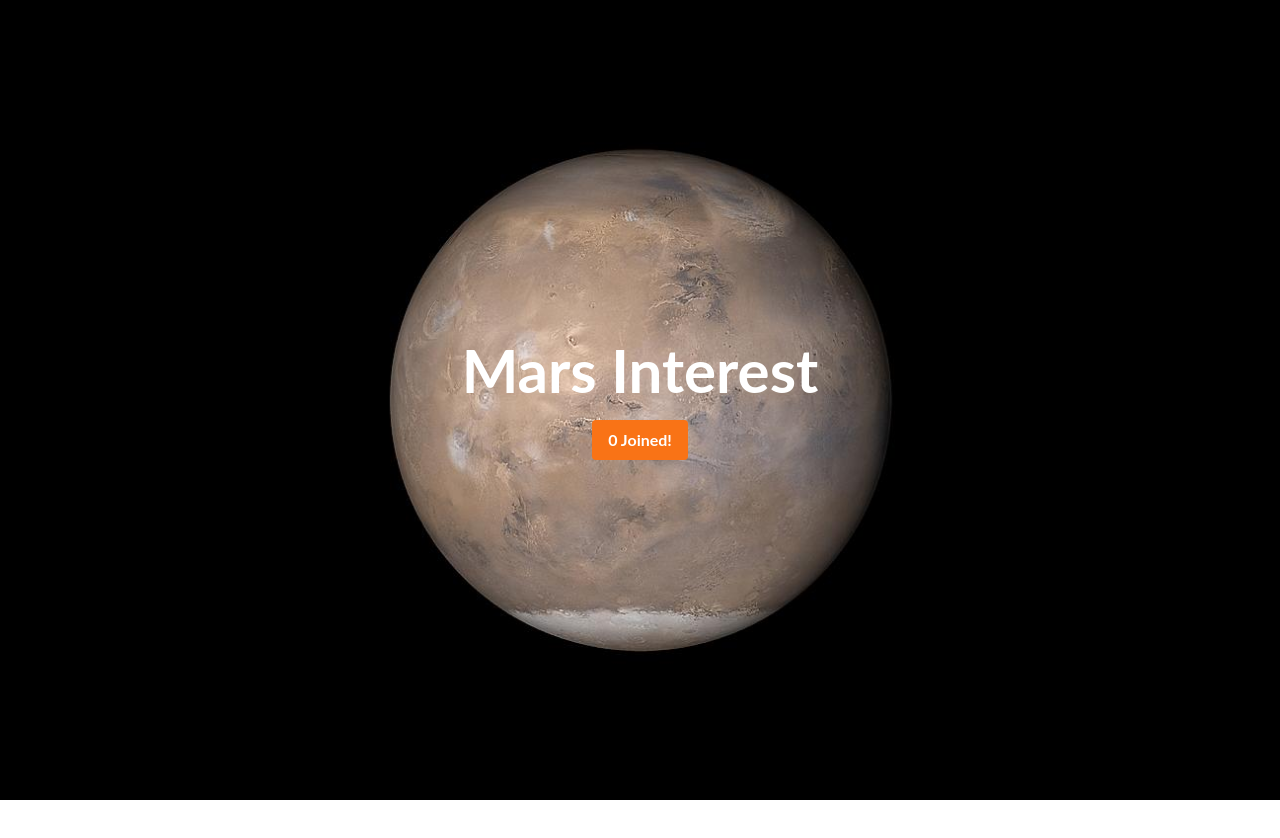
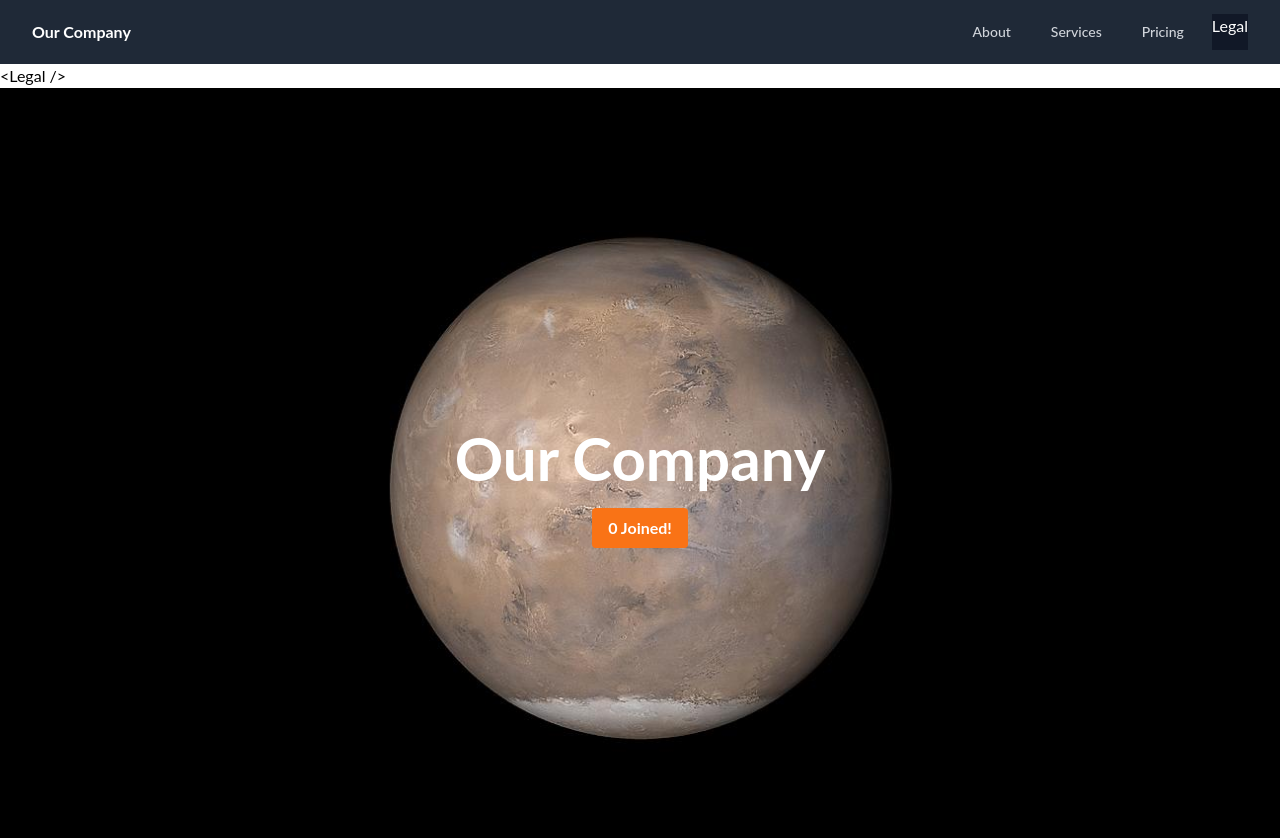
Before and after one commit to derp000/tsa-webmasters-2223, a React (Vite) app in the folder frontend/: page /Legal in a window 1280 px wide. Shown: the top 838 px of the page. Before the commit the page ends 800 px from the top, so only its background shows below. Built offline with nearby package versions, Linux system fonts and the light colour scheme.

Commit message:
Navbar stuff I'll fix later

```diff
--- a/frontend/src/App.jsx
+++ b/frontend/src/App.jsx
@@ -13,7 +13,7 @@ const App = () => {
       <Route path="/*" element={<Home />} />
       <Route path="/nav" element={<Navbar />} />
       <Route path="/refnav" element={<TestDisclosure />} />
-      <Route path = "/aboutus" element = {<AboutUs />} />
+      <Route path="/aboutus" element={<AboutUs />} />
     </Routes>
   );
 };
--- /dev/null
+++ b/frontend/src/components/Legal.jsx
@@ -0,0 +1,9 @@
+import React from 'react'
+
+const Legal = () => {
+  return (
+    <div>Legal</div>
+  )
+}
+
+export default Legal;
--- a/frontend/src/components/Navbar.jsx
+++ b/frontend/src/components/Navbar.jsx
@@ -1,23 +1,97 @@
-import React from "react";
+import { Fragment } from "react";
+import { NavLink, Route, Routes } from "react-router-dom";
 import { Disclosure } from "@headlessui/react";
+import { Bars3Icon, XMarkIcon } from "@heroicons/react/24/outline";
 
+import { AboutUs, Services, Pricing, Legal } from "./index";
+
+const categories = [
+  { name: "About" },
+  { name: "Services" },
+  { name: "Pricing" },
+  { name: "Legal" },
+];
+
+// TODO: use NavLink to route stuff
 const Navbar = () => {
   return (
-    <Disclosure as="nav" className="bg-orange-500">
-      <div className="flex items-center justify-between h-20">
-        <div className="absolute flex items-center justify-start pl-5">
-          <p>Absolute</p>
-        </div>
-        <div className="w-screen">
-          <div className="relative flex justify-end pr-10">
-            <div className="flex flex-row space-x-10">
-              <p>Hi</p>
-              <p>Bye</p>
+    <>
+      <Disclosure as="nav" className="bg-gray-800">
+        <div className="mx-auto max-w-7xl px-2 sm:px-6 lg:px-8">
+          <div className="relative flex h-16 items-center justify-between">
+            <div className="relative flex flex-shrink items-center lg:justify-start justify-between w-full font-bold text-white">
+              <div className="sm:hidden absolute inset-y-0 left-0 flex items-center">
+                {/* Menu UI */}
+                <Disclosure.Button className="inline-flex items-center justify-center rounded-md p-2 text-gray-400 hover:bg-gray-700 hover:text-white focus:outline-none focus:ring-2 focus:ring-inset focus:ring-white">
+                  <XMarkIcon
+                    className="ui-open:block ui-not-open:hidden h-6 w-6"
+                    aria-hidden="true"
+                  />
+                  <Bars3Icon
+                    className="ui-open:hidden ui-not-open:block h-6 w-6"
+                    aria-hidden="true"
+                  />
+                </Disclosure.Button>
+              </div>
+              {/* logo */}
+              <h1 className="block w-auto mx-auto sm:mx-0 lg:hidden">
+                Our Company
+              </h1>
+              <h1 className="hidden w-auto lg:block">Our Company</h1>
+            </div>
+            <div className="flex flex-1 items-center justify-center sm:items-stretch sm:justify-end">
+              {/* nav items */}
+              <div className="hidden sm:ml-6 sm:block">
+                <div className="flex space-x-4">
+                  {categories.map((item) => (
+                    <NavLink
+                      key={item.name}
+                      to={`/${item.name}`}
+                      className={({ isActive }) =>
+                        isActive
+                          ? "bg-gray-900 text-white"
+                          : "text-gray-300 hover:bg-gray-700 hover:text-white px-3 py-2 rounded-md text-sm font-medium"
+                      }
+                    >
+                      {item.name}
+                    </NavLink>
+                  ))}
+                </div>
+              </div>
             </div>
           </div>
         </div>
-      </div>
-    </Disclosure>
+
+        {/* Menu Items */}
+        <Disclosure.Panel className="sm:hidden">
+          <div className="space-y-1 px-2 pt-2 pb-3">
+            {categories.map((item) => (
+              <Disclosure.Button
+                key={item.name}
+                as={Fragment}
+                className={({ isActive }) =>
+                  isActive
+                    ? "bg-gray-900 text-white"
+                    : "text-gray-300 hover:bg-gray-700 hover:text-white block px-3 py-2 rounded-md text-base font-medium"
+                }
+              >
+                <NavLink to={`/${item.name}`}>{item.name}</NavLink>
+              </Disclosure.Button>
+            ))}
+          </div>
+        </Disclosure.Panel>
+      </Disclosure>
+
+      <Routes>
+        {categories.map((item) => (
+          <Route
+            key={item.name}
+            path={`/${item.name}`}
+            element={`<${item.name} />`}
+          />
+        ))}
+      </Routes>
+    </>
   );
 };
 
--- /dev/null
+++ b/frontend/src/components/OldNavbar.jsx
@@ -0,0 +1,41 @@
+import React from "react";
+import { Disclosure } from "@headlessui/react";
+import { Bars3Icon } from "@heroicons/react/24/outline";
+
+const Navbar = () => {
+  return (
+    <Disclosure as="nav" className="absolute bg-orange-500 h-20">
+      <div className="flex items-center justify-between h-full text-2xl">
+        <div className="lg:block hidden items-center">
+          <div className="absolute justify-start pl-10">
+            <p>Company Name</p>
+          </div>
+          <div className="w-screen">
+            <div className="relative flex justify-end pr-10">
+              <div className="font-bold">
+                <div className="flex flex-row space-x-5">
+                  <div className="flex items-center justify-center w-40 h-15 hover:bg-white rounded-md">
+                    <p>Pricing</p>
+                  </div>
+                  <div className="flex items-center justify-center w-40 h-10 hover:bg-white rounded-md">
+                    <p>About Us</p>
+                  </div>
+                </div>
+              </div>
+            </div>
+          </div>
+        </div>
+        <div className="lg:hidden block w-screen px-5">
+          <div className="flex items-center justify-between font-bold">
+            <Bars3Icon className="h-9 w-9" />
+            <div className="relative flex justify-end pr-1">
+              <p>Company Name</p>
+            </div>
+          </div>
+        </div>
+      </div>
+    </Disclosure>
+  );
+};
+
+export default Navbar;
--- /dev/null
+++ b/frontend/src/components/Pricing.jsx
@@ -0,0 +1,9 @@
+import React from 'react'
+
+const Pricing = () => {
+  return (
+    <div>Pricing</div>
+  )
+}
+
+export default Pricing;
--- /dev/null
+++ b/frontend/src/components/Services.jsx
@@ -0,0 +1,9 @@
+import React from 'react'
+
+const Services = () => {
+  return (
+    <div>Services</div>
+  )
+}
+
+export default Services;
--- /dev/null
+++ b/frontend/src/components/index.js
@@ -0,0 +1,4 @@
+export { default as AboutUs } from "./AboutUs";
+export { default as Services } from "./Services";
+export { default as Pricing } from "./Pricing";
+export { default as Legal } from "./Legal";
--- a/frontend/src/containers/Home.jsx
+++ b/frontend/src/containers/Home.jsx
@@ -1,14 +1,20 @@
-import React from "react";
-import { useState } from "react";
+import React, { useState } from "react";
+
+import Navbar from "../components/Navbar";
+import { AboutUs, Services, Pricing, Legal } from "../components";
 
 const Home = () => {
   const [count, setCount] = useState(0);
 
   return (
+    <>
+      <Navbar />
       <div className="bg-cover bg-black">
         <div className="bg-center bg-contain bg-no-repeat bg-[url('assets/mars.jpg')]">
           <div className="flex flex-col items-center justify-center h-screen">
-          <h1 className="text-white font-bold text-6xl pb-5">Mars Interest</h1>
+            <div className="text-white font-bold sm:text-6xl text-5xl pb-5">
+              <h1>Our Company</h1>
+            </div>
             <button
               className="bg-orange-500 hover:bg-orange-700 text-white font-bold py-2 px-4 rounded"
               onClick={() => setCount(count + 1)}
@@ -18,6 +24,7 @@ const Home = () => {
           </div>
         </div>
       </div>
+    </>
   );
 };
 
--- a/frontend/tailwind.config.cjs
+++ b/frontend/tailwind.config.cjs
@@ -1,11 +1,8 @@
 /** @type {import('tailwindcss').Config} */
 module.exports = {
-  content: [
-    "./index.html",
-    "./src/**/*.{js,ts,jsx,tsx}",
-  ],
+  content: ["./index.html", "./src/**/*.{js,ts,jsx,tsx}"],
   theme: {
     extend: {},
   },
-  plugins: [require('@headlessui/tailwindcss')],
-}
+  plugins: [require("@headlessui/tailwindcss")],
+};
```
Lines whose indentation alone changed are shown as unchanged.
